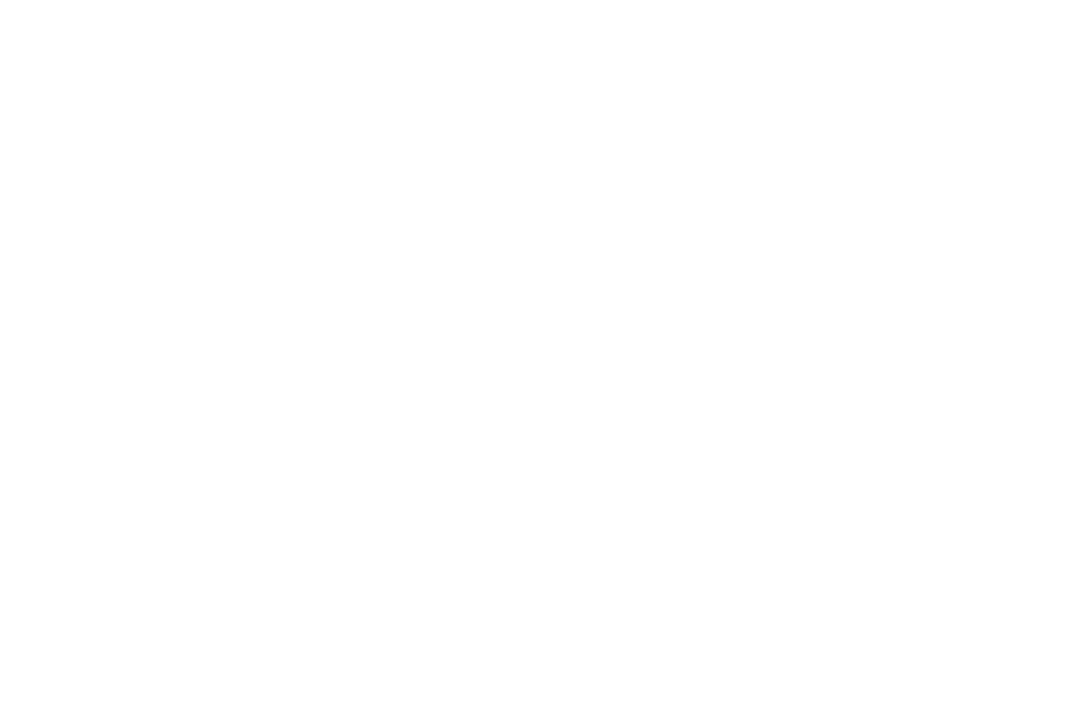
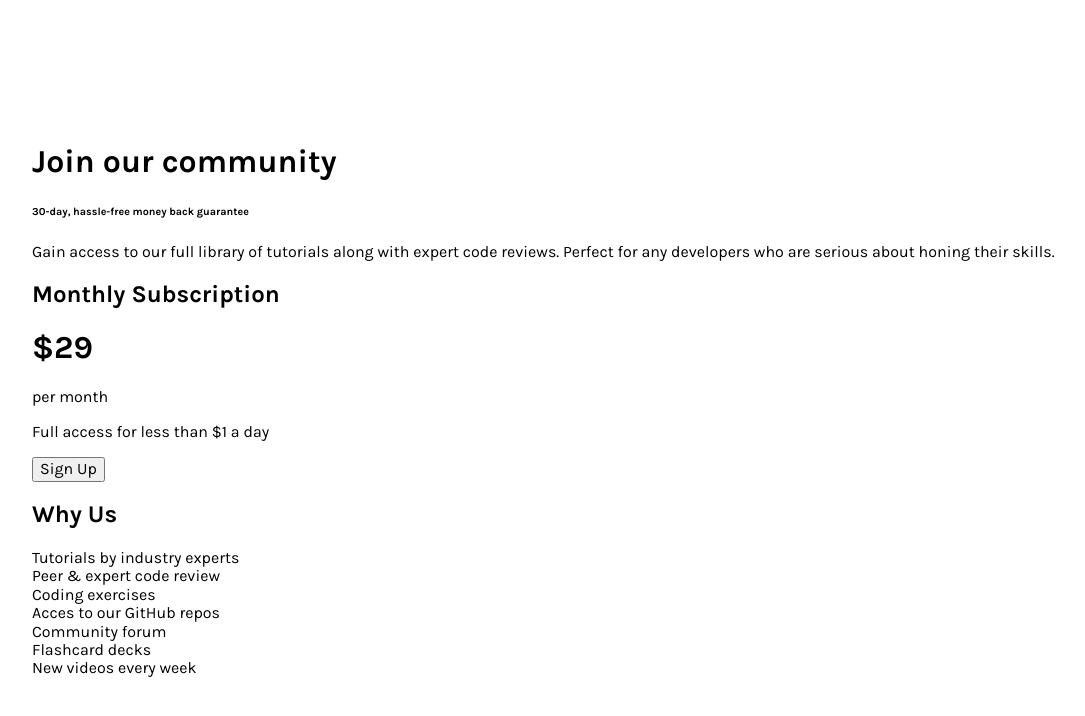
Before and after one commit to wella4life/Challenge_8_Easy, a plain HTML site: page index.html in a window 1280 px wide. Shown: the whole page, without its empty margins (23-1108 px from the left). Drawn offline with Linux system fonts and the light colour scheme.

Commit message:
Finished html code
Finished index.html

```diff
--- a/css/master.css
+++ b/css/master.css
@@ -58,3 +58,8 @@ ul {
 }
 /*--------------------------------------------------------  End Global Rules */
 /*--------------------------------------------------------------  Start Code */
+.container {
+  margin-left: auto;
+  margin-right: auto;
+}
+/*----------------------------------------------------------------  End Code */
--- a/index.html
+++ b/index.html
@@ -19,4 +19,46 @@
       rel="stylesheet"
     />
   </head>
+  <body>
+    <div class="container">
+      <div class="header">
+        <div class="content">
+          <h1>Join our community</h1>
+          <h6>30-day, hassle-free money back guarantee</h6>
+          <p>
+            Gain access to our full library of tutorials along with expert code
+            reviews. Perfect for any developers who are serious about honing
+            their skills.
+          </p>
+        </div>
+      </div>
+      <div class="footer">
+        <div class="left">
+          <div class="box">
+            <h2>Monthly Subscription</h2>
+            <div class="money">
+              <h1>$29</h1>
+              <p>per month</p>
+            </div>
+            <p>Full access for less than $1 a day</p>
+            <button type="button" name="Sign Up">Sign Up</button>
+          </div>
+        </div>
+        <div class="right">
+          <div class="box">
+            <h2>Why Us</h2>
+            <ul>
+              <li>Tutorials by industry experts</li>
+              <li>Peer & expert code review</li>
+              <li>Coding exercises</li>
+              <li>Acces to our GitHub repos</li>
+              <li>Community forum</li>
+              <li>Flashcard decks</li>
+              <li>New videos every week</li>
+            </ul>
+          </div>
+        </div>
+      </div>
+    </div>
+  </body>
 </html>
```
